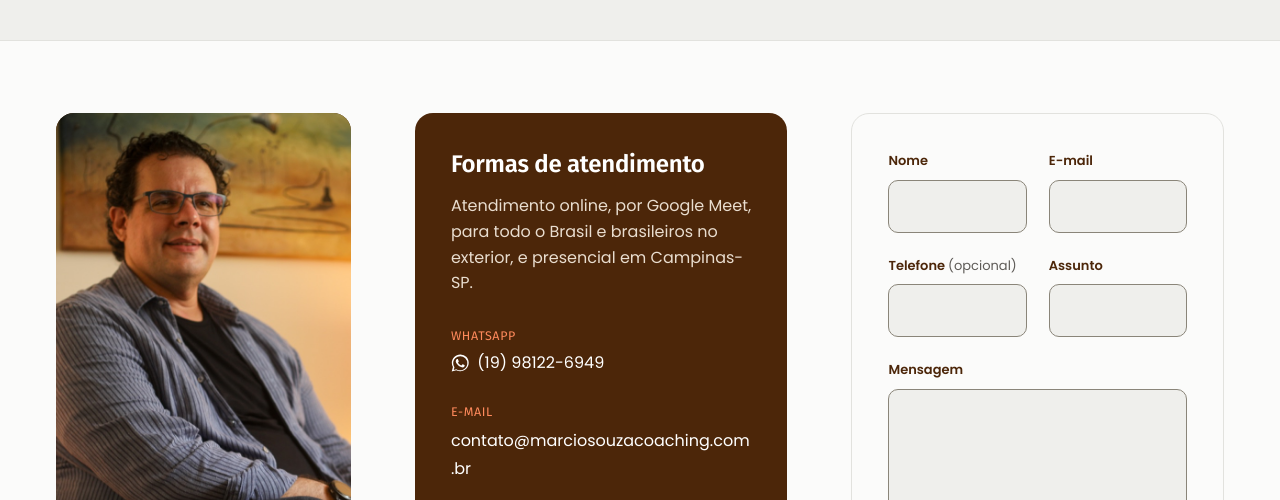
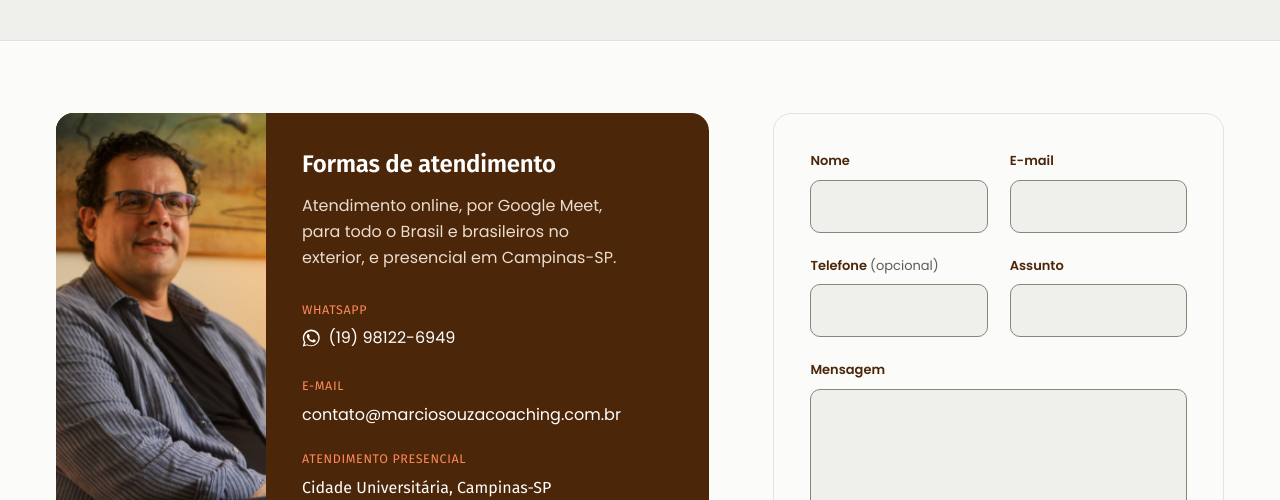
Before and after one commit to communitascom/marcio-site, a plain HTML site: page contato.html in a window 1280 px wide. Shown: the part 410-910 px from the top of the page. Drawn offline with Linux system fonts and the light colour scheme.

Commit message:
Contato: foto e formas de atendimento num só bloco
Co-Authored-By: Claude Sonnet 5.5 <noreply@anthropic.com>

```diff
--- a/assets/styles.css
+++ b/assets/styles.css
@@ -613,3 +613,10 @@ a.zap .zap-ico{width:1.15em;height:1.15em;flex-shrink:0;color:inherit}
   .contact-grid.com-foto{grid-template-columns:0.95fr 1.2fr 1.2fr;align-items:stretch}
   .contact-foto{min-height:0}
 }
+
+/* Contato: foto e formas de atendimento num só bloco */
+.contato-cartao{display:grid;grid-template-columns:0.8fr 1fr;background:var(--marrom);border-radius:18px;overflow:hidden;min-width:0}
+.contato-cartao .contact-foto{border-radius:0;min-height:0;position:relative}
+.contato-cartao .contact-info.contact-card{border-radius:0;background:transparent}
+@media (min-width:981px){.contact-grid.com-foto{grid-template-columns:1.45fr 1fr}}
+@media (max-width:980px){.contato-cartao{grid-template-columns:1fr}.contato-cartao .contact-foto{min-height:300px}}
--- a/contato.html
+++ b/contato.html
@@ -6,7 +6,7 @@
 <meta name="robots" content="noindex, nofollow"><!-- PRE-PRODUCAO: remover esta linha ao publicar no domínio do cliente -->
 <title>Contato — Márcio Souza</title>
 <meta name="description" content="Fale com Márcio Souza e marque uma primeira conversa sem compromisso. Atendimento online pelo Google Meet e presencial em Campinas-SP.">
-<link rel="stylesheet" href="assets/styles.css?v=29">
+<link rel="stylesheet" href="assets/styles.css?v=30">
 </head>
 <body>
 <a class="pular" href="#conteudo">Pular para o conteúdo</a>
@@ -48,6 +48,7 @@
 
 <section class="contact-section">
   <div class="wrap contact-grid com-foto">
+    <div class="contato-cartao">
     <div class="contact-foto"><img src="assets/quem-sou.jpg" alt="Márcio Souza" style="object-position:35% 15%"></div>
     <div class="contact-info contact-card">
       <h2>Formas de atendimento</h2>
@@ -74,6 +75,7 @@
           </span>
         </li>
       </ul>
+    </div>
     </div>
 
     <form class="form-contato contact-card" action="https://formsubmit.co/contato@marciosouzacoaching.com.br" method="post">
```
Also changed, not shown: blog-post.html (+1 -1 lines), blog.html (+1 -1 lines), index.html (+1 -1 lines), mentoria-supervisao.html (+1 -1 lines), orientacao-carreira.html (+1 -1 lines), psicoterapia.html (+1 -1 lines), quem-sou.html (+1 -1 lines).
